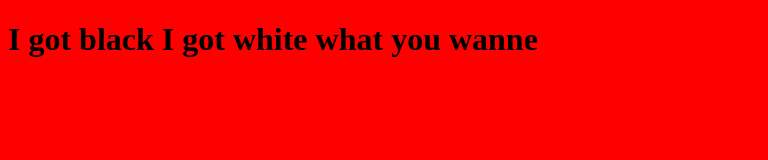
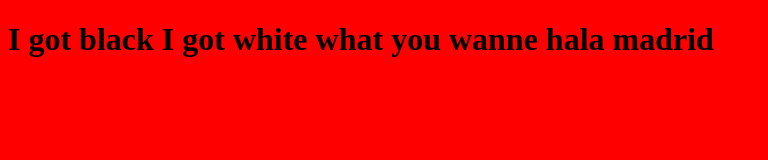
Before and after one commit to HasanKshama/First-project, a plain HTML site: page index.html in a window 1280 px wide. Shown: the whole page, without its empty margins (0-768 px from the left). Drawn offline with Linux system fonts and the light colour scheme.

Commit message:
adding Hala Madrid

```diff
--- a/index.html
+++ b/index.html
@@ -7,7 +7,8 @@
     <link rel="stylesheet" href="style.css">
 </head>
 <body>
-    <h1>I got black I got white what you wanne</h1>
+    <h1>I got black I got white what you wanne hala madrid
+    </h1>
     <script src="app.js"></script>
 </body>
 </html>
```
